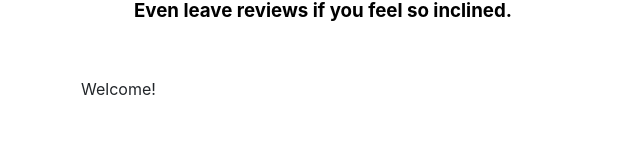
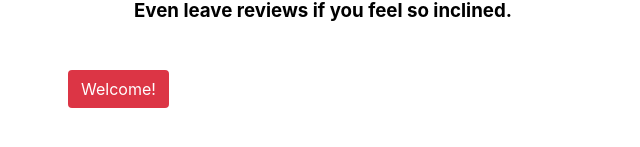
Before and after one commit to aniledev/bon-appetit, a React (Create React App) app: page / in a window 1280 px wide. Shown: the part 605-752 px from the top of the page, without its empty margins (317-957 px from the left). Built offline with nearby package versions, Linux system fonts and the light colour scheme.

Commit message:
STYLES: update ListRoute styling

```diff
--- a/src/styles/ListRoute.css
+++ b/src/styles/ListRoute.css
@@ -239,7 +239,6 @@ th {
 .btn {
   display: inline-block;
   font-weight: 400;
-  color: #212529;
   text-align: center;
   vertical-align: middle;
   -webkit-user-select: none;
@@ -254,21 +253,21 @@ th {
     border-color 0.15s ease-in-out, box-shadow 0.15s ease-in-out;
 }
 
-.btn-warning {
-  color: #212529;
-  background-color: #ffc107;
-  border-color: #ffc107;
-}
-
-.btn-danger {
-  color: #fff;
-  background-color: #dc3545;
-  border-color: #dc3545;
-}
-
 @media (min-width: 576px) {
   .mr-sm-2,
   .mx-sm-2 {
     margin-right: 0.5rem !important;
   }
 }
+
+.btn-warning {
+  color: #212529;
+  background-color: #ffc107 !important ;
+  border-color: #ffc107;
+}
+
+.btn-danger {
+  color: #fff !important;
+  background-color: #dc3545 !important;
+  border-color: #dc3545;
+}
```
